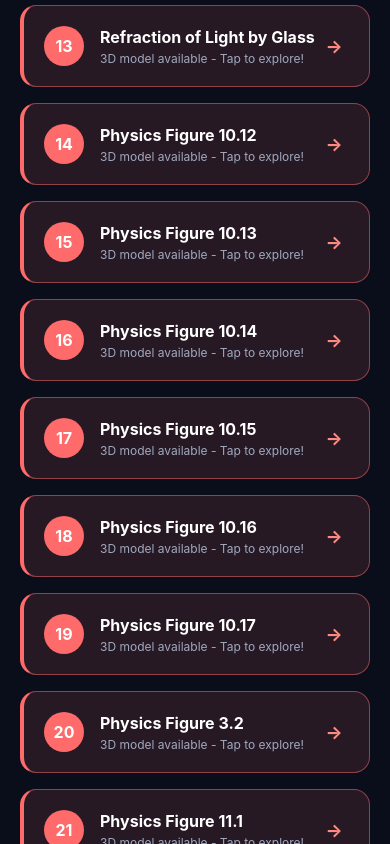
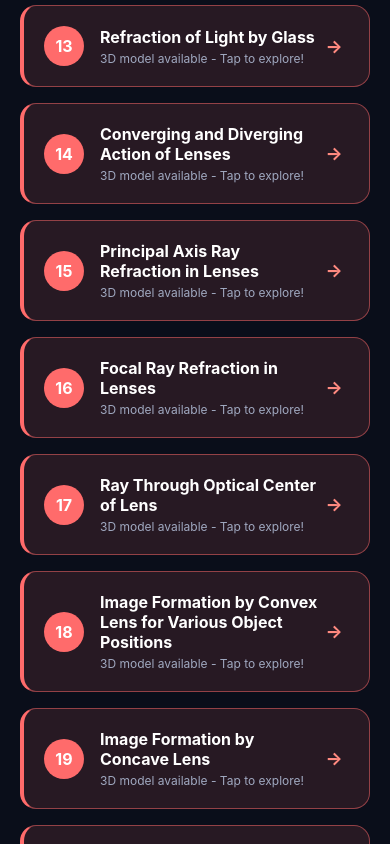
Before and after one commit to surajbelwal/SmartSciAr, a React Native app: screen /Physics in a window 390 px wide. Shown: the part 1640-2484 px from the top of the page. Built offline with nearby package versions, Linux system fonts and the light colour scheme.

Commit message:
Updated data

```diff
--- a/data/physicsData.js
+++ b/data/physicsData.js
@@ -209,113 +209,113 @@ export const physicsModels = {
 
   figure1012: {
     id: "figure1012",
-    title: "Physics Figure 10.12",
+    title: "Converging and Diverging Action of Lenses",
     sketchfabUrl:
       "https://sketchfab.com/3d-models/figure-1012-727c1f68e0544932b82060b0625ff51c",
     embedUrl:
       "https://sketchfab.com/models/727c1f68e0544932b82060b0625ff51c/embed",
     description: [
-      "• A physics demonstration model showing wave propagation characteristics and the behavior of mechanical waves in various media.",
-      "• Illustrates how wave speed depends on the properties of the medium, including density, elasticity, and other material characteristics.",
-      "• Shows wave reflection and transmission at boundaries between different media, explaining how waves behave at interfaces.",
-      "• Demonstrates standing wave patterns that form when waves interfere with their reflections, creating nodes and antinodes.",
-      "• Important for understanding musical instrument design, architectural acoustics, and seismic wave analysis in geological studies.",
+      "• A fundamental lens optics demonstration showing how convex lenses converge parallel light rays to a focal point and concave lenses diverge them.",
+      "• Illustrates the converging action of convex (positive) lenses where parallel rays meet at the principal focus on the opposite side of the lens.",
+      "• Shows the diverging action of concave (negative) lenses where parallel rays appear to diverge from a virtual focus on the same side as the incident light.",
+      "• Demonstrates how lens curvature and refractive index determine the focal length and the strength of converging or diverging action.",
+      "• Essential for understanding optical instruments like cameras, telescopes, microscopes, eyeglasses, and any device that uses lenses to focus or spread light.",
     ],
   },
 
   figure1013: {
     id: "figure1013",
-    title: "Physics Figure 10.13",
+    title: "Principal Axis Ray Refraction in Lenses",
     sketchfabUrl:
       "https://sketchfab.com/3d-models/figure-1013-5432d8b8667c4f8bbe63c8f9415d436c",
     embedUrl:
       "https://sketchfab.com/models/5432d8b8667c4f8bbe63c8f9415d436c/embed",
     description: [
-      "• An advanced wave physics model demonstrating complex wave behaviors including diffraction, dispersion, and wave packet formation.",
-      "• Shows how waves bend around obstacles and spread out when passing through openings, demonstrating the wave nature of various phenomena.",
-      "• Illustrates how different frequency components of a wave can travel at different speeds, causing wave packet spreading and pulse broadening.",
-      "• Demonstrates applications in telecommunications, where understanding wave behavior is crucial for signal transmission and reception.",
-      "• Essential for understanding modern physics concepts like quantum mechanics, where wave-particle duality requires deep understanding of wave properties.",
+      "• A fundamental lens ray diagram showing how parallel rays to the principal axis behave differently in convex and concave lenses.",
+      "• Demonstrates that parallel rays passing through a convex lens converge and pass through the principal focus on the opposite side of the lens.",
+      "• Shows how parallel rays in a concave lens appear to diverge from the virtual principal focus located on the same side as the incident light.",
+      "• Illustrates the first principal ray rule used in constructing ray diagrams for both converging and diverging lenses.",
+      "• Essential for understanding lens behavior, ray diagram construction, and the fundamental principles behind all lens-based optical instruments and vision correction.",
     ],
   },
 
   figure1014: {
     id: "figure1014",
-    title: "Physics Figure 10.14",
+    title: "Focal Ray Refraction in Lenses",
     sketchfabUrl:
       "https://sketchfab.com/3d-models/figure-1014-538ce7929a8f4ef1a484e822acb571e1",
     embedUrl:
       "https://sketchfab.com/models/538ce7929a8f4ef1a484e822acb571e1/embed",
     description: [
-      "• A comprehensive wave physics model showing the complete behavior of mechanical waves in complex systems and environments.",
-      "• Demonstrates three-dimensional wave propagation, showing how waves spread in all directions from point sources and line sources.",
-      "• Illustrates Doppler effect phenomena, where the frequency of waves changes due to relative motion between source and observer.",
-      "• Shows practical applications in radar, sonar, medical ultrasound, and other technologies that rely on wave reflection and frequency analysis.",
-      "• Critical for understanding how wave physics applies to real-world detection, measurement, and communication systems.",
+      "• A fundamental lens ray diagram demonstrating how rays passing through or directed toward the principal focus emerge parallel to the principal axis.",
+      "• Shows that rays passing through the principal focus of a convex lens emerge parallel to the principal axis after refraction.",
+      "• Illustrates how rays directed toward the virtual principal focus of a concave lens also emerge parallel to the principal axis after refraction.",
+      "• Demonstrates the second principal ray rule used in lens ray diagram construction, complementing the parallel ray behavior.",
+      "• Essential for understanding the reversible nature of light paths in lenses and the systematic approach to predicting image formation in optical systems.",
     ],
   },
 
   figure1015: {
     id: "figure1015",
-    title: "Physics Figure 10.15",
+    title: "Ray Through Optical Center of Lens",
     sketchfabUrl:
       "https://sketchfab.com/3d-models/figure-1015-88b9546089c64eb1bdc31cc47ca8ce4e",
     embedUrl:
       "https://sketchfab.com/models/88b9546089c64eb1bdc31cc47ca8ce4e/embed",
     description: [
-      "• An advanced physics model demonstrating thermodynamic principles, possibly including heat transfer, fluid flow, or energy conversion systems.",
-      "• Shows how thermal energy moves through different materials via conduction, convection, and radiation heat transfer mechanisms.",
-      "• Illustrates the relationship between temperature, pressure, and volume in gases, demonstrating fundamental thermodynamic state relationships.",
-      "• Demonstrates practical applications in engines, refrigeration systems, power plants, and other devices that convert thermal energy.",
-      "• Essential for understanding energy efficiency, environmental impact of thermal systems, and the fundamental limits of energy conversion processes.",
+      "• A fundamental lens ray diagram demonstrating that light rays passing through the optical center of a lens emerge without any deviation.",
+      "• Shows this undeviated ray behavior applies to both convex and concave lenses, regardless of the lens curvature or refractive index.",
+      "• Illustrates the third principal ray rule used in lens ray diagram construction, where the ray continues in a straight line through the optical center.",
+      "• Demonstrates that at the optical center, the lens surfaces are nearly parallel, so the ray enters and exits at the same angle, resulting in no net deviation.",
+      "• Essential for systematic ray diagram construction and understanding how the optical center serves as a reference point for analyzing lens image formation.",
     ],
   },
 
   figure1016: {
     id: "figure1016",
-    title: "Physics Figure 10.16",
+    title: "Image Formation by Convex Lens for Various Object Positions",
     sketchfabUrl:
       "https://sketchfab.com/3d-models/figure-1016-8fb5ca6979c94941b67dce6273172734",
     embedUrl:
       "https://sketchfab.com/models/8fb5ca6979c94941b67dce6273172734/embed",
     description: [
-      "• A thermodynamics model showing energy flow and heat engine cycles, demonstrating how thermal energy can be converted to mechanical work.",
-      "• Illustrates the Carnot cycle and other ideal thermodynamic cycles that represent the theoretical limits of heat engine efficiency.",
-      "• Shows entropy changes during thermodynamic processes, explaining why heat engines cannot achieve 100% efficiency according to the second law.",
-      "• Demonstrates practical heat engine applications including automotive engines, power plant turbines, and refrigeration systems.",
-      "• Critical for understanding energy policy, environmental impact of energy conversion, and the development of more efficient thermal systems.",
+      "• A comprehensive demonstration showing how convex lenses form different types of images depending on object distance from the lens.",
+      "• Illustrates six different object positions: at infinity, beyond 2F, at 2F, between F and 2F, at F, and between F and lens.",
+      "• Shows how image characteristics (real/virtual, upright/inverted, magnified/diminished) change systematically with object position.",
+      "• Demonstrates practical applications including cameras, projectors, magnifying glasses, telescopes, and microscopes based on object placement.",
+      "• Essential for understanding lens formula calculations, magnification relationships, and the design principles of optical instruments using convex lenses.",
     ],
   },
 
   figure1017: {
     id: "figure1017",
-    title: "Physics Figure 10.17",
+    title: "Image Formation by Concave Lens",
     sketchfabUrl:
       "https://sketchfab.com/3d-models/figure-1017-0bbce9ba79ae4b22ad880e745d92c5ee",
     embedUrl:
       "https://sketchfab.com/models/0bbce9ba79ae4b22ad880e745d92c5ee/embed",
     description: [
-      "• An advanced thermodynamics model demonstrating complex thermal systems, possibly including phase transitions or multi-component systems.",
-      "• Shows how matter changes between solid, liquid, and gas phases, including the energy requirements and molecular behavior during transitions.",
-      "• Illustrates critical point phenomena and phase diagrams, showing how pressure and temperature affect the state of matter.",
-      "• Demonstrates applications in materials science, including crystal growth, metallurgy, and the production of advanced materials.",
-      "• Essential for understanding weather systems, geological processes, and industrial processes that involve phase changes and thermal management.",
+      "• A comprehensive demonstration showing how concave lenses always form virtual, upright, and diminished images regardless of object position.",
+      "• Illustrates that concave lenses consistently produce the same type of image characteristics: virtual images that cannot be projected on a screen.",
+      "• Shows how the image position and size vary with object distance, but the nature remains virtual, upright, and smaller than the object.",
+      "• Demonstrates practical applications in eyeglasses for myopia correction, peepholes, cameras with wide-angle capabilities, and optical instruments requiring field expansion.",
+      "• Essential for understanding diverging lens behavior, lens formula applications for negative focal lengths, and the design of corrective optical systems.",
     ],
   },
 
   figure32: {
     id: "figure32",
-    title: "Physics Figure 3.2",
+    title: "Electrical Conductivity of Metals",
     sketchfabUrl:
       "https://sketchfab.com/3d-models/figure-32-24f0ecc94045433fa1a2018a9b18b5ad",
     embedUrl:
       "https://sketchfab.com/models/24f0ecc94045433fa1a2018a9b18b5ad/embed",
     description: [
-      "• A fundamental physics model from chapter 3, likely demonstrating basic concepts of motion, forces, or energy in mechanical systems.",
-      "• Shows vector quantities and their graphical representation in three-dimensional space, essential for understanding force and motion analysis.",
-      "• Illustrates how multiple forces combine according to vector addition rules, determining the net effect on object motion.",
-      "• Demonstrates Newton's laws of motion in practical scenarios, showing how forces cause acceleration and changes in motion.",
-      "• Foundation for understanding all subsequent physics topics, including energy, momentum, rotational motion, and more advanced mechanical concepts.",
+      "• A fundamental demonstration showing why metals are excellent conductors of electricity due to their atomic structure and free electron behavior.",
+      "• Illustrates how metallic bonding creates a 'sea of electrons' that can move freely through the metal lattice, enabling electrical conduction.",
+      "• Shows the difference between conductors, semiconductors, and insulators based on their electron band structure and availability of free charge carriers.",
+      "• Demonstrates practical applications in electrical wiring, electronic components, power transmission, and all electrical devices that rely on metallic conductors.",
+      "• Essential for understanding electrical circuits, current flow, resistance, and the fundamental principles behind all electrical and electronic technology.",
     ],
   },
 
--- a/screens/PhysicsScreen.js
+++ b/screens/PhysicsScreen.js
@@ -77,37 +77,37 @@ export default function PhysicsScreen({ navigation }) {
       hasModel: true,
     },
     {
-      title: "Physics Figure 10.12",
+      title: "Converging and Diverging Action of Lenses",
       modelId: "figure1012",
       hasModel: true,
     },
     {
-      title: "Physics Figure 10.13",
+      title: "Principal Axis Ray Refraction in Lenses",
       modelId: "figure1013",
       hasModel: true,
     },
     {
-      title: "Physics Figure 10.14",
+      title: "Focal Ray Refraction in Lenses",
       modelId: "figure1014",
       hasModel: true,
     },
     {
-      title: "Physics Figure 10.15",
+      title: "Ray Through Optical Center of Lens",
       modelId: "figure1015",
       hasModel: true,
     },
     {
-      title: "Physics Figure 10.16",
+      title: "Image Formation by Convex Lens for Various Object Positions",
       modelId: "figure1016",
       hasModel: true,
     },
     {
-      title: "Physics Figure 10.17",
+      title: "Image Formation by Concave Lens",
       modelId: "figure1017",
       hasModel: true,
     },
     {
-      title: "Physics Figure 3.2",
+      title: "Electrical Conductivity of Metals",
       modelId: "figure32",
       hasModel: true,
     },
```
